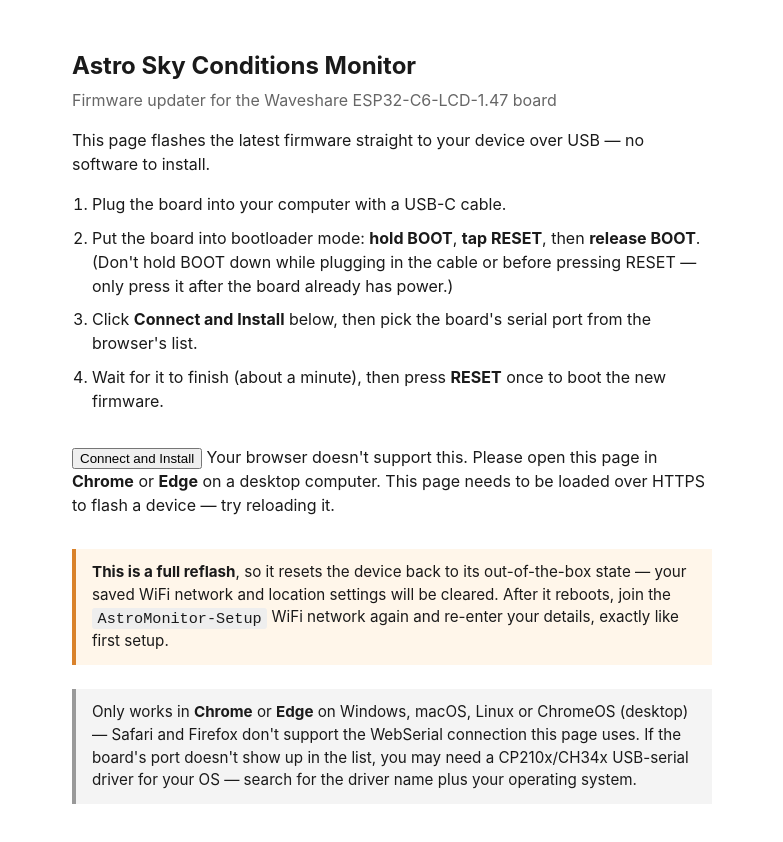
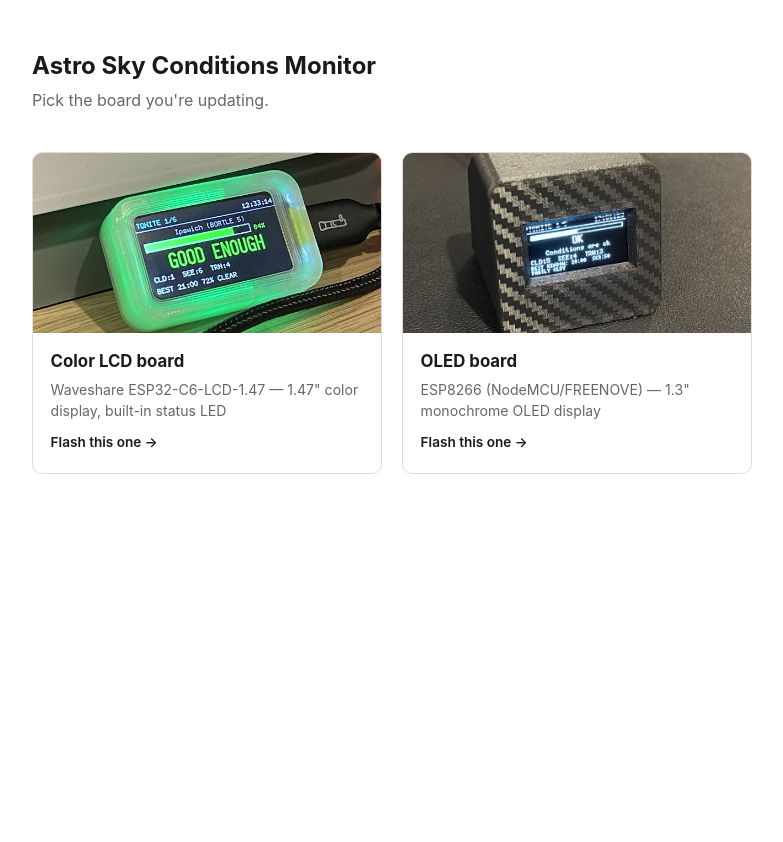
Before and after one commit to kylane/Astro_Monitor, a plain HTML site: page docs/index.html in a window 1280 px wide. Shown: the whole page, without its empty margins (248-1031 px from the left). After the commit the page ends 800 px from the top, so only its background shows below. Drawn offline with Linux system fonts and the light colour scheme.

Commit message:
Add ESP8266/OLED board to the flasher site as a device chooser
Restructures docs/ into a landing page (each branch's README photo) that
picks between this board's flasher (moved to docs/c6/) and a new
docs/esp8266/ flasher carrying the ESP8266 build's firmware, ported over
from the main branch since GitHub Pages only serves one branch's docs/.

```diff
--- a/docs/index.html
+++ b/docs/index.html
@@ -4,74 +4,75 @@
 <meta charset="utf-8">
 <meta name="viewport" content="width=device-width, initial-scale=1">
 <title>Astro Monitor — Firmware Updater</title>
-<script type="module" src="https://unpkg.com/esp-web-tools@10/dist/web/install-button.js?module"></script>
 <style>
   body {
     font-family: -apple-system, BlinkMacSystemFont, "Segoe UI", Helvetica, Arial, sans-serif;
-    max-width: 640px;
+    max-width: 720px;
     margin: 3rem auto;
     padding: 0 1.5rem;
     line-height: 1.5;
     color: #1a1a1a;
   }
   h1 { font-size: 1.5rem; margin-bottom: 0.25rem; }
-  .sub { color: #666; margin-top: 0; }
-  ol { padding-left: 1.25rem; }
-  li { margin-bottom: 0.6rem; }
-  esp-web-install-button { display: block; margin: 2rem 0; }
-  .note {
-    background: #f4f4f4;
-    border-left: 4px solid #999;
-    padding: 0.75rem 1rem;
-    margin: 1.5rem 0;
-    font-size: 0.95rem;
+  .sub { color: #666; margin-top: 0; margin-bottom: 2.5rem; }
+  .cards {
+    display: grid;
+    grid-template-columns: repeat(auto-fit, minmax(260px, 1fr));
+    gap: 1.25rem;
   }
-  .warn { border-left-color: #d9822b; background: #fff6ea; }
-  code { background: #eee; padding: 0.1rem 0.35rem; border-radius: 3px; }
+  .card {
+    display: block;
+    border: 1px solid #ddd;
+    border-radius: 10px;
+    overflow: hidden;
+    text-decoration: none;
+    color: inherit;
+    transition: border-color 0.15s, box-shadow 0.15s;
+  }
+  .card:hover, .card:focus-visible {
+    border-color: #999;
+    box-shadow: 0 2px 10px rgba(0,0,0,0.08);
+  }
+  .card img {
+    width: 100%;
+    height: 180px;
+    object-fit: cover;
+    display: block;
+    background: #eee;
+  }
+  .card .body { padding: 1rem 1.1rem 1.2rem; }
+  .card h2 { font-size: 1.05rem; margin: 0 0 0.3rem; }
+  .card p { font-size: 0.88rem; color: #666; margin: 0; }
+  .card .go {
+    display: inline-block;
+    margin-top: 0.7rem;
+    font-size: 0.85rem;
+    font-weight: 600;
+    color: #1a1a1a;
+  }
 </style>
 </head>
 <body>
   <h1>Astro Sky Conditions Monitor</h1>
-  <p class="sub">Firmware updater for the Waveshare ESP32-C6-LCD-1.47 board</p>
+  <p class="sub">Pick the board you're updating.</p>
 
-  <p>This page flashes the latest firmware straight to your device over USB — no software to install.</p>
-
-  <ol>
-    <li>Plug the board into your computer with a USB-C cable.</li>
-    <li>
-      Put the board into bootloader mode:
-      <b>hold BOOT</b>, <b>tap RESET</b>, then <b>release BOOT</b>.
-      (Don't hold BOOT down while plugging in the cable or before pressing RESET —
-      only press it after the board already has power.)
-    </li>
-    <li>Click <b>Connect and Install</b> below, then pick the board's serial port from the browser's list.</li>
-    <li>Wait for it to finish (about a minute), then press <b>RESET</b> once to boot the new firmware.</li>
-  </ol>
-
-  <esp-web-install-button manifest="./manifest.json">
-    <button slot="activate">Connect and Install</button>
-    <span slot="unsupported">
-      Your browser doesn't support this. Please open this page in
-      <b>Chrome</b> or <b>Edge</b> on a desktop computer.
-    </span>
-    <span slot="not-allowed">
-      This page needs to be loaded over HTTPS to flash a device — try reloading it.
-    </span>
-  </esp-web-install-button>
-
-  <div class="note warn">
-    <b>This is a full reflash</b>, so it resets the device back to its
-    out-of-the-box state — your saved WiFi network and location settings will
-    be cleared. After it reboots, join the <code>AstroMonitor-Setup</code>
-    WiFi network again and re-enter your details, exactly like first setup.
-  </div>
-
-  <div class="note">
-    Only works in <b>Chrome</b> or <b>Edge</b> on Windows, macOS, Linux or ChromeOS
-    (desktop) — Safari and Firefox don't support the WebSerial connection this
-    page uses. If the board's port doesn't show up in the list, you may need a
-    CP210x/CH34x USB-serial driver for your OS — search for the driver name
-    plus your operating system.
+  <div class="cards">
+    <a class="card" href="c6/">
+      <img src="img/c6.jpg" alt="Waveshare ESP32-C6-LCD-1.47 Astro Monitor">
+      <div class="body">
+        <h2>Color LCD board</h2>
+        <p>Waveshare ESP32-C6-LCD-1.47 — 1.47" color display, built-in status LED</p>
+        <span class="go">Flash this one &rarr;</span>
+      </div>
+    </a>
+    <a class="card" href="esp8266/">
+      <img src="img/esp8266.jpg" alt="ESP8266 + OLED Astro Monitor">
+      <div class="body">
+        <h2>OLED board</h2>
+        <p>ESP8266 (NodeMCU/FREENOVE) — 1.3" monochrome OLED display</p>
+        <span class="go">Flash this one &rarr;</span>
+      </div>
+    </a>
   </div>
 </body>
 </html>
```
Also changed, not shown: docs/c6/index.html (added, +80 -0 lines), docs/esp8266/index.html (added, +74 -0 lines), docs/c6/manifest.json (renamed from docs/manifest.json), docs/esp8266/manifest.json (added), docs/img/c6.jpg (added), docs/img/esp8266.jpg (added), 5 other files.
